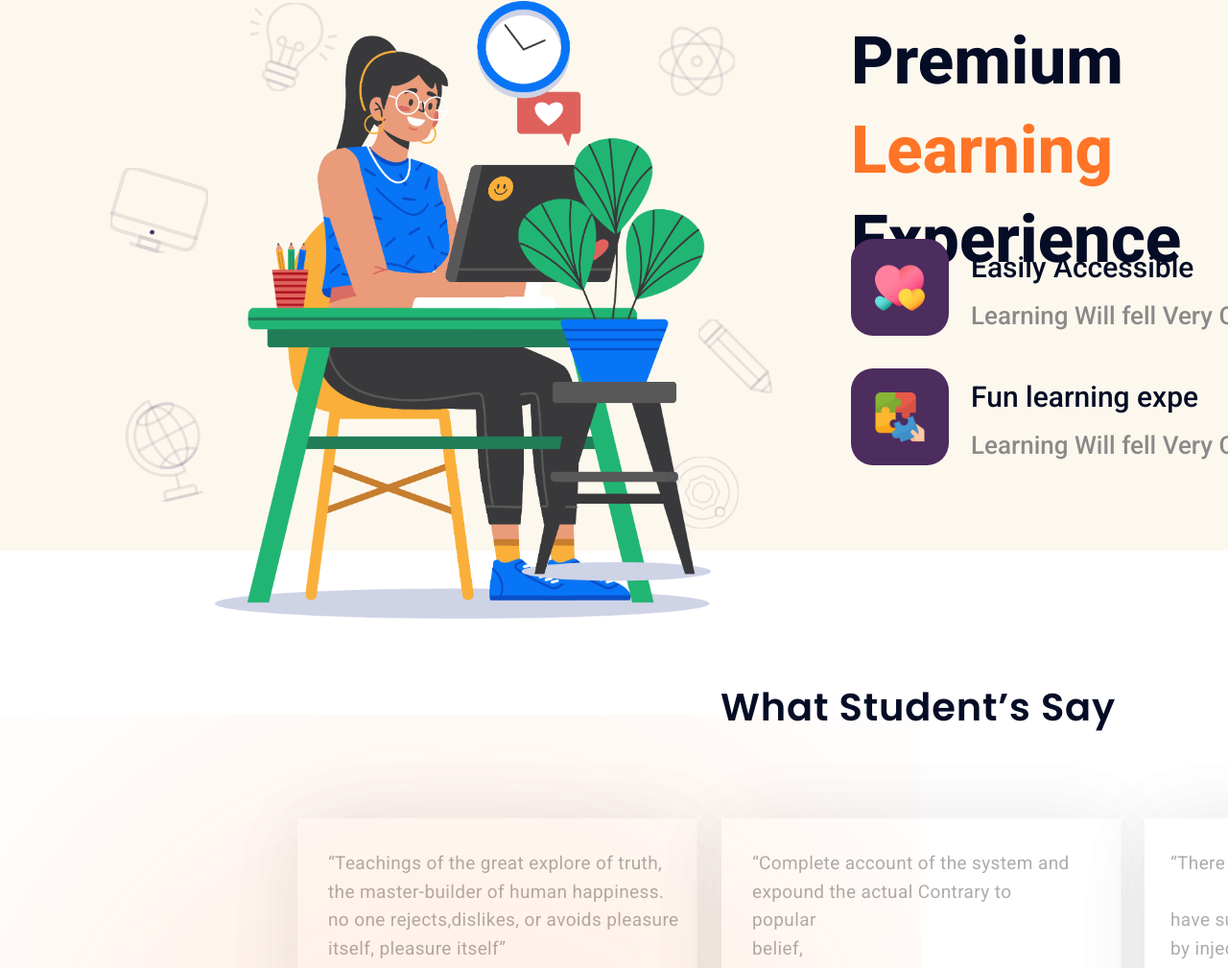
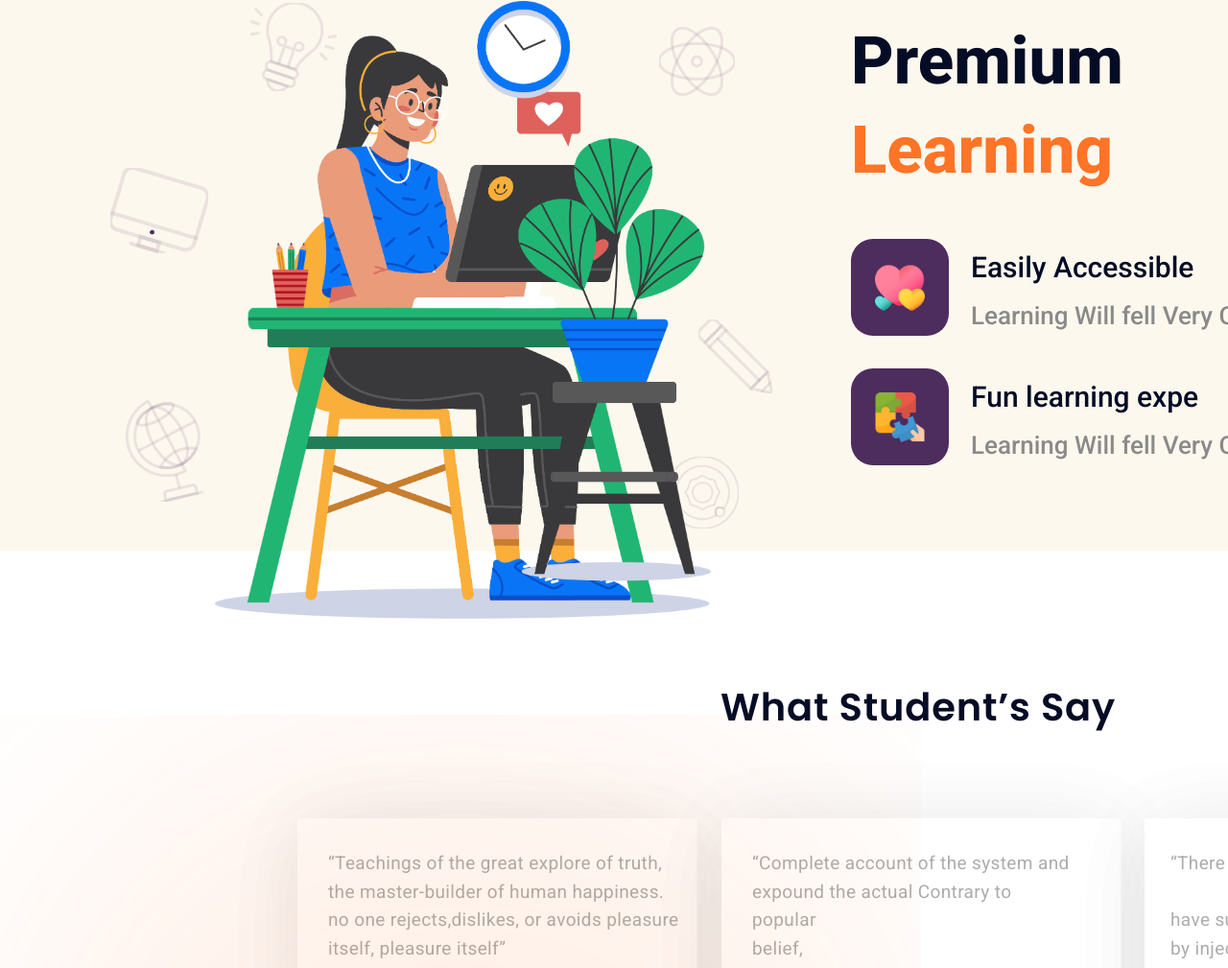
Before and after one commit to mandeepboot/academeforgee.github.io, a plain HTML site: page index.html in a window 1280 px wide. Shown: the part 2125-3134 px from the top of the page at 96% size. Drawn offline with Linux system fonts and the light colour scheme.

Commit message:
index.html

```diff
--- a/index.html
+++ b/index.html
@@ -243,7 +243,7 @@
       <br/>
 
       </span>
-      <span class="premium-learning-experience-Yx4-sub-2">Experience</span>
+
     </p>
     <div class="group-346-Dwi">
       <div class="auto-group-bgwp-jfA">
```
